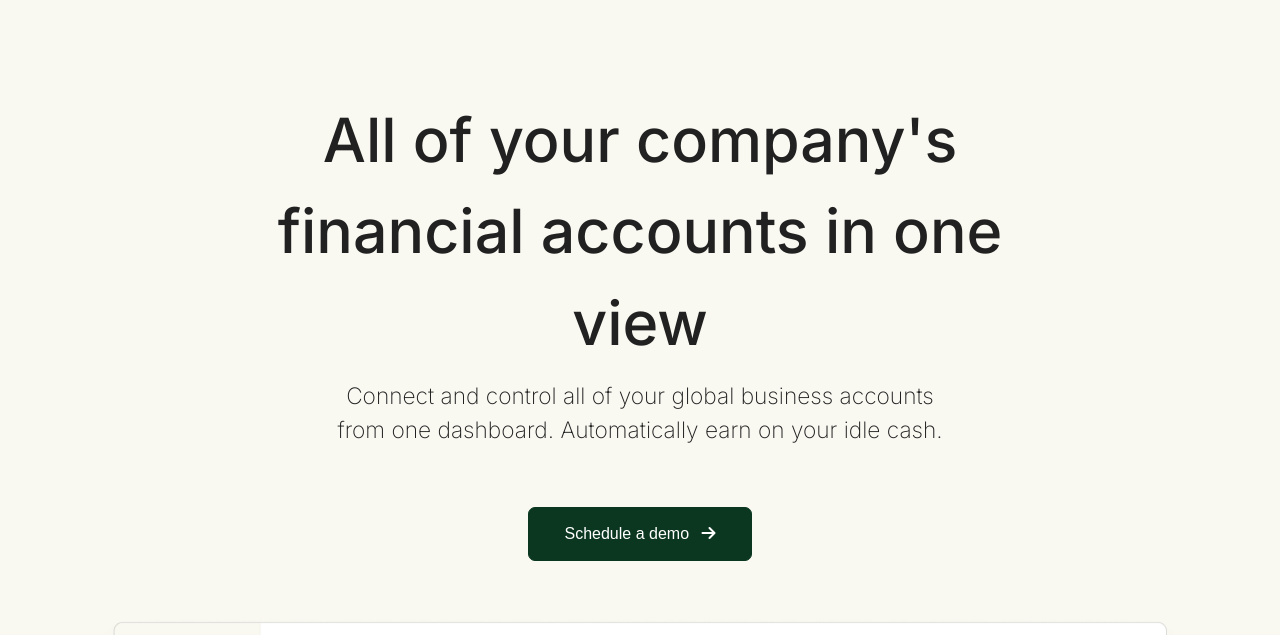
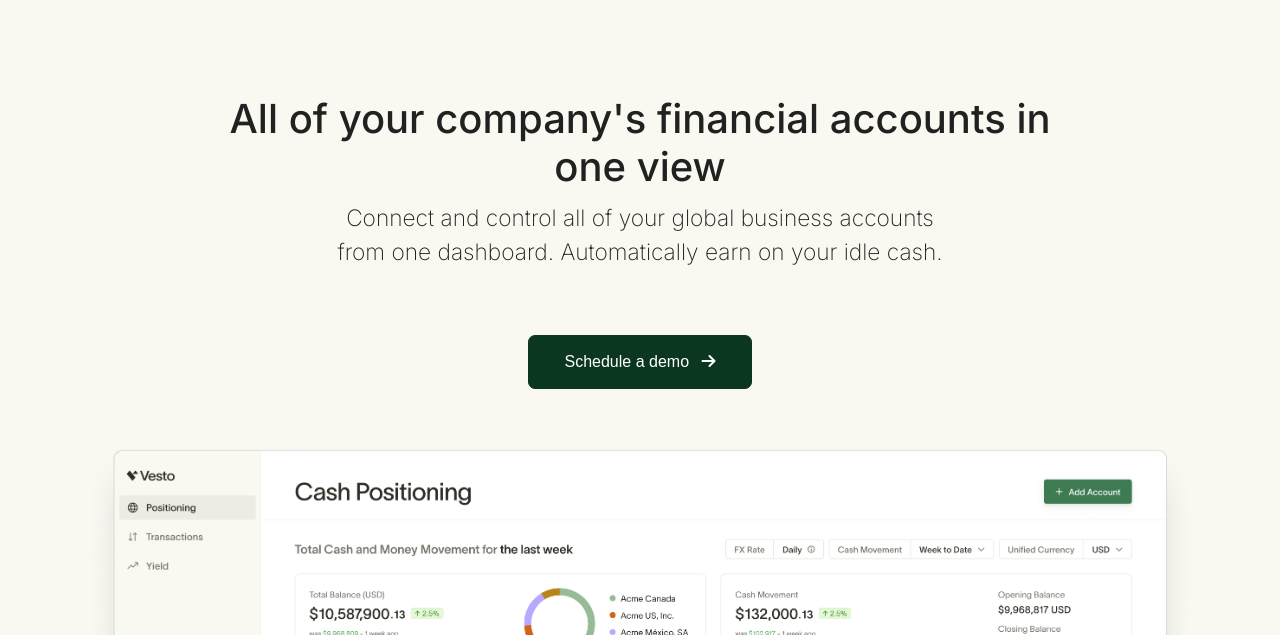
Before and after one commit to elanurbulbul/LandingPageVESTO, a website built with Vite: page src/index.html in a window 1280 px wide. Shown: the part 165-800 px from the top of the page. Built offline with nearby package versions, Linux system fonts and the light colour scheme.

Commit message:
Edited-hero-section

```diff
--- a/src/index.html
+++ b/src/index.html
@@ -9,7 +9,7 @@
     <script src="https://cdnjs.cloudflare.com/ajax/libs/jquery/3.7.1/jquery.min.js"
         integrity="sha512-v2CJ7UaYy4JwqLDIrZUI/4hqeoQieOmAZNXBeQyjo21dadnwR+8ZaIJVT8EE2iyI61OV8e6M8PP2/4hpQINQ/g=="
         crossorigin="anonymous" referrerpolicy="no-referrer">
-    </script>
+        </script>
     <link rel="stylesheet" href="styles/style.css">
     <link rel="stylesheet" href="https://cdnjs.cloudflare.com/ajax/libs/font-awesome/6.5.1/css/all.min.css" />
     <link rel="preconnect" href="https://fonts.googleapis.com">
@@ -89,11 +89,13 @@
         <section class="hero-section">
             <div class="container">
                 <div class="hero-section-title inter">
-                    All of your company's financial accounts in one view
+                    <h1>All of your company's financial accounts in one view</h1>
                 </div>
                 <div class="hero-section-description inter">
-                    Connect and control all of your global business accounts from one dashboard. Automatically earn on
-                    your idle cash.
+                    <p>Connect and control all of your global business accounts from one dashboard. Automatically earn
+                        on
+                        your idle cash.
+                    </p>
                 </div>
                 <a class="btn btn-primary">
                     Schedule a demo
```
